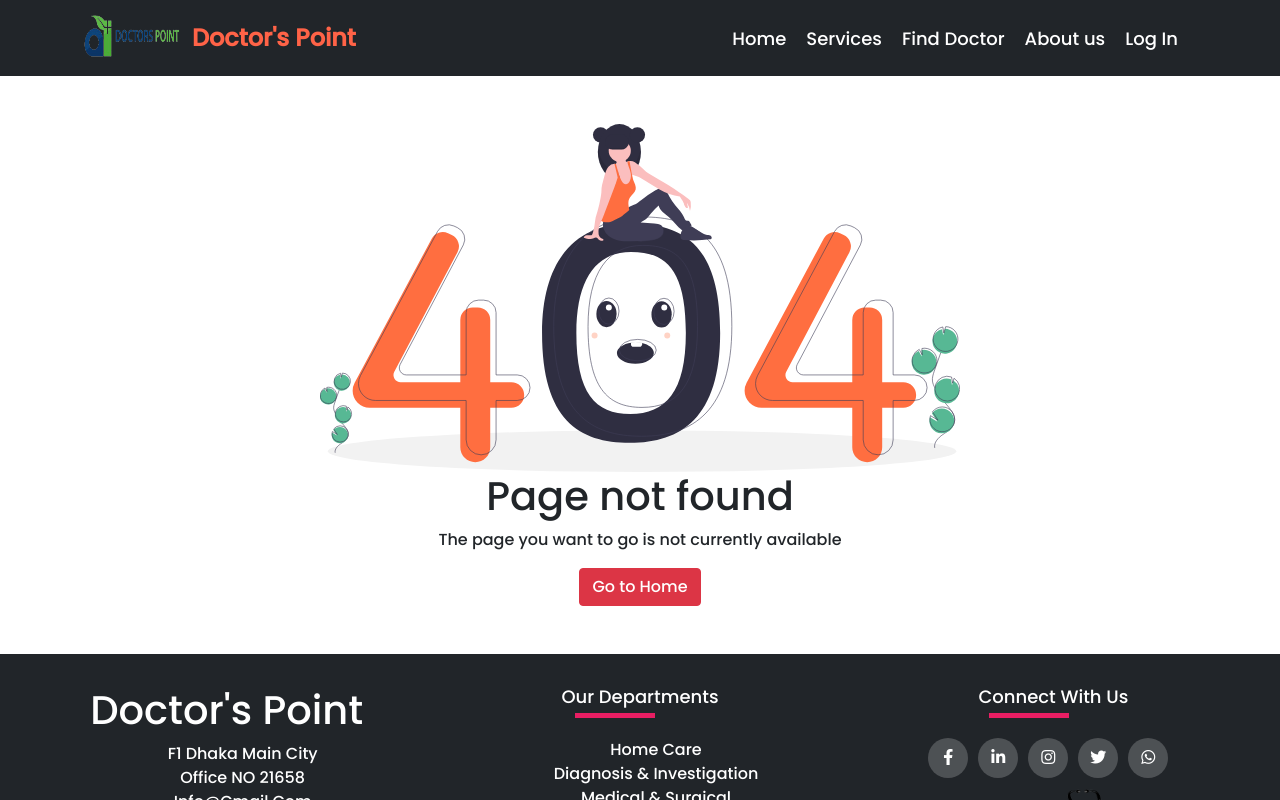
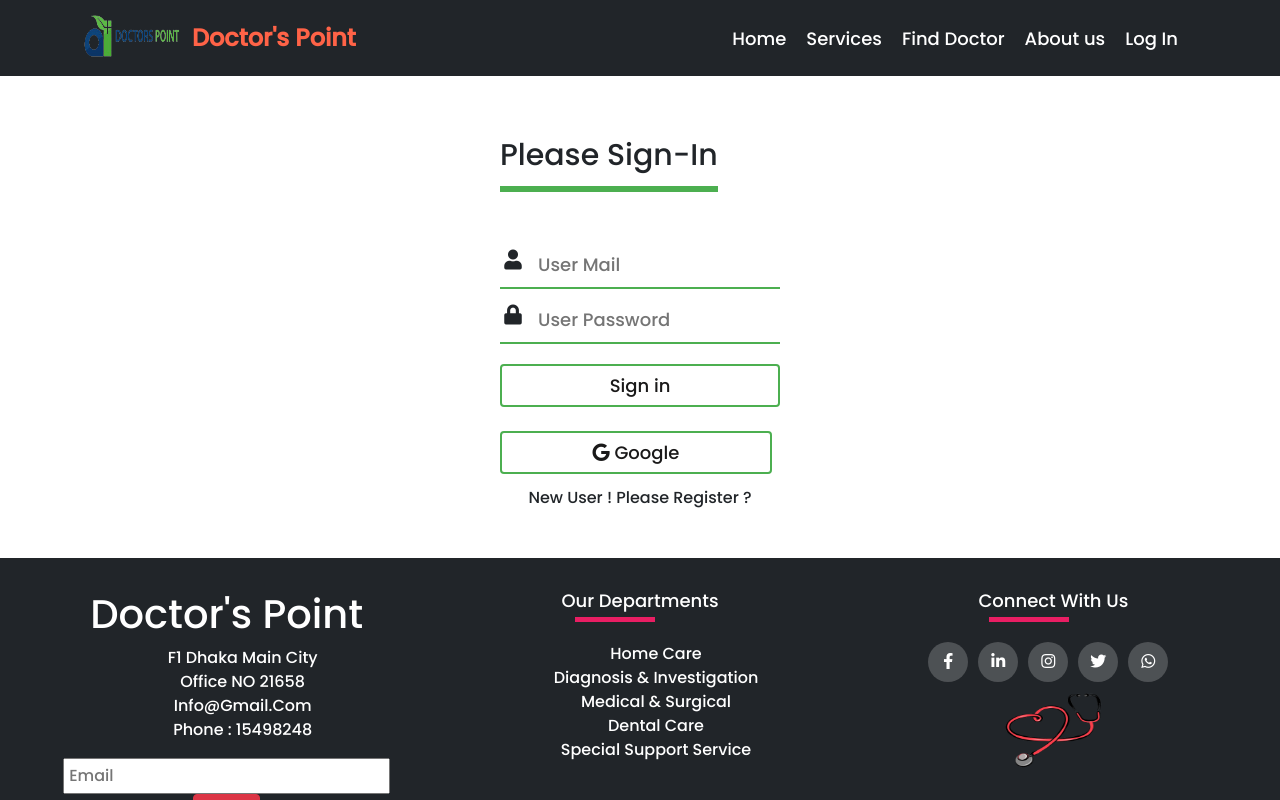
Before and after one commit to Didar2255/health-care-hospital-project-integreation-react, a React (Create React App) app: page /login in a window 1280 px wide. Shown: the top 800 px of the page. Built offline with nearby package versions, Linux system fonts and the light colour scheme.

Commit message:
log in page design done

```diff
--- a/src/App.js
+++ b/src/App.js
@@ -9,6 +9,7 @@ import About from './Page/About/About';
 import ServiceDetails from './Components/ServiceDetails/ServiceDetails';
 import Footer from './Components/Footer/Footer';
 import NotFound from './Page/NotFound/NotFound';
+import LogIn from './Page/LogIn/LogIn';
 
 function App() {
   return (
@@ -34,6 +35,9 @@ function App() {
           <Route path='/about'>
             <About></About>
           </Route>
+          <Route path='/login'>
+            <LogIn></LogIn>
+          </Route>
           <Route path='*'>
             <NotFound></NotFound>
           </Route>
--- /dev/null
+++ b/src/Page/LogIn/LogIn.css
@@ -0,0 +1,45 @@
+.login-box{
+    width: 280px;
+    position: relative;
+    top: 50%;
+    left: 50%;
+    transform: translate(-50%);
+}
+.login-box h1{
+    float: left;
+    font-size: 30px;
+    border-bottom: 6px solid #4caf50;
+    margin-bottom: 50px;
+    padding: 13px 0;
+}
+.text-box{
+    width: 100%;
+    overflow: hidden;
+    font-size: 20px;
+    padding: 8px 0;
+    margin: 8px 0;
+    border-bottom: 2px solid #4caf50;
+}
+.text-box i {
+    width: 26px;
+    float: left;
+    text-align: center;
+}
+.text-box input{
+    border: none;
+    outline: none;
+    background: none;
+    font-size: 18px;
+    width: 80%;
+    float: left;
+    margin: 0 10px;
+}
+.login-button{
+    width: 100%;
+    background: none;
+    border: 2px solid #4caf50;
+    color: rgb(26, 25, 25);
+    font-size: 18px;
+    cursor: pointer;
+    margin: 12px 0;
+}
--- /dev/null
+++ b/src/Page/LogIn/LogIn.js
@@ -0,0 +1,28 @@
+import React from 'react';
+import './LogIn.css'
+
+const LogIn = () => {
+    return (
+        <div className='my-5'>
+            <div className='login-box'>
+                <h1>Please Sign-In</h1>
+                <div className="text-box">
+                    <i class="fas fa-user"></i>
+                    <input type="email" name="" id="" placeholder='User Mail' />
+                </div>
+                <div className="text-box">
+                    <i class="fas fa-lock"></i>
+                    <input type="password" name="" id="" placeholder='User Password' />
+                </div>
+                <input className='btn btn-danger login-button' type="button" value="Sign in" />
+
+                <div className="d-flex align-items-center justify-content-around">
+                    <button onClick='' className='btn btn-primary me-2 login-button'><i class="fab fa-google"></i> Google</button>
+                </div>
+                <p>New User ! Please Register ?</p>
+            </div>
+        </div>
+    );
+};
+
+export default LogIn;
```
